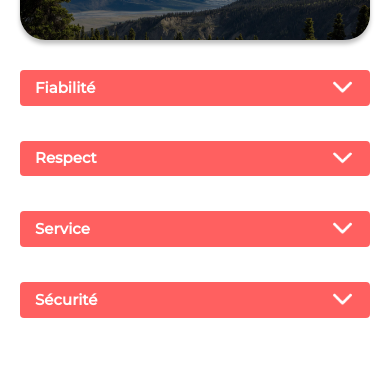
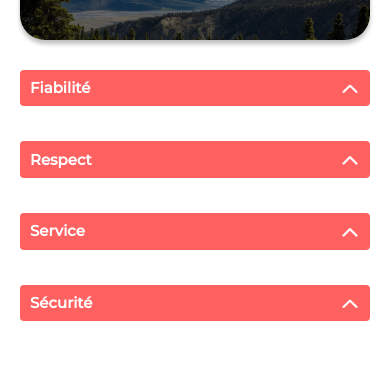
Before and after one commit to Juju8888A/OC-Kasa, a React (Create React App) app: page /about in a window 390 px wide. Shown: the part 219-590 px from the top of the page. Built offline with nearby package versions, Linux system fonts and the light colour scheme.

Commit message:
inversion des fleches du collapse

```diff
--- a/src/components/Collapse/Collapse.jsx
+++ b/src/components/Collapse/Collapse.jsx
@@ -15,7 +15,7 @@ const Collapse = ({ title, content }) => {
           <div className="title" onClick={toggle}>
             <h3>{title}</h3>
             <img
-              src={isOpen ? arrowUp : arrowDown}
+              src={isOpen ? arrowDown : arrowUp}
               alt="fleche"
             />
           </div>
--- a/src/styles/components/collapse.scss
+++ b/src/styles/components/collapse.scss
@@ -48,14 +48,14 @@
       padding: 10px 20px;
 
       @media (max-width: 768px) {
-        padding: 5px 15px;
+        padding: 8px 10px;
         font-size: 0.8rem;
       }
 
       & img {
         width: 30px;
         @media (max-width: 768px) {
-          width: 25px;
+          width: 20px;
         }
       }
     }
```
